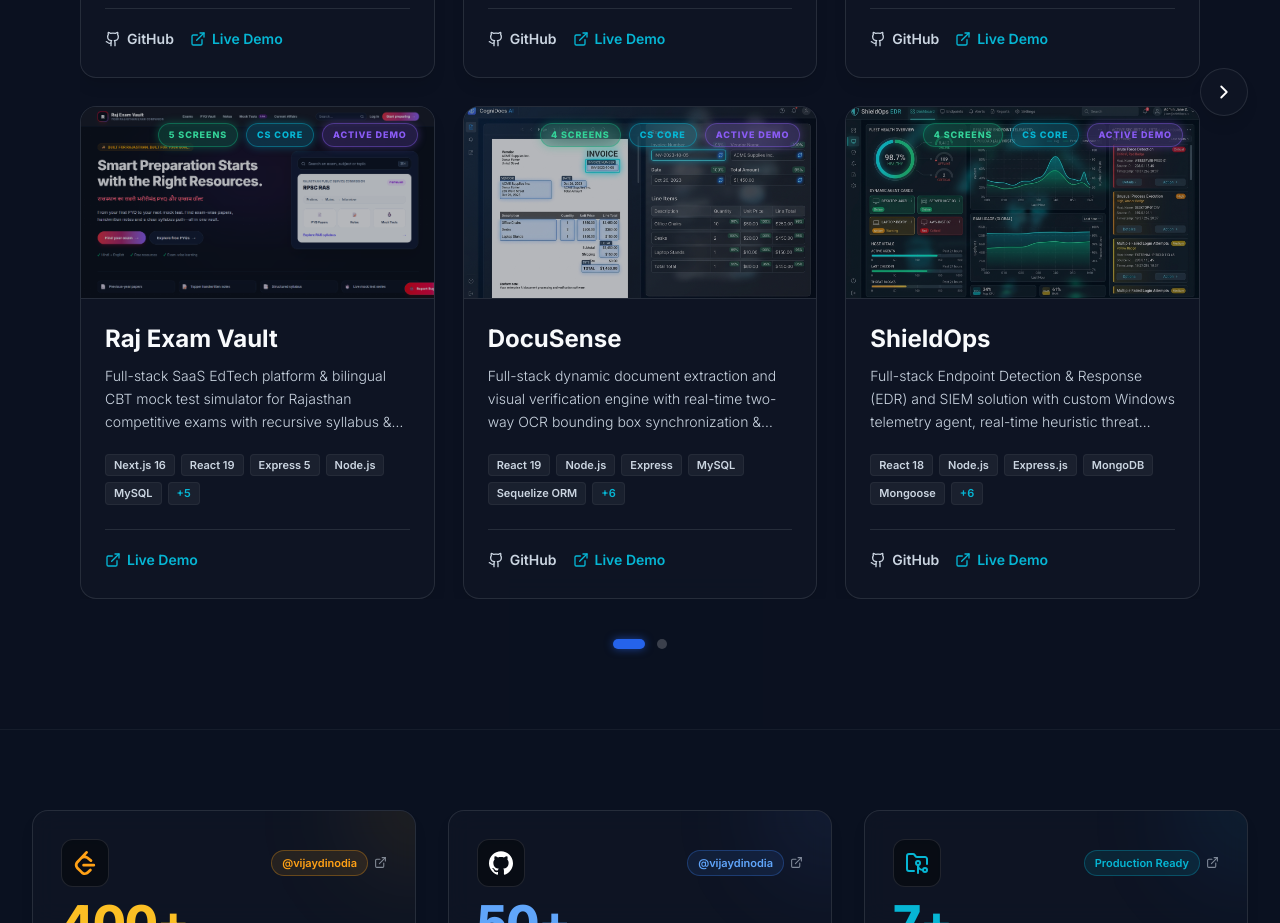
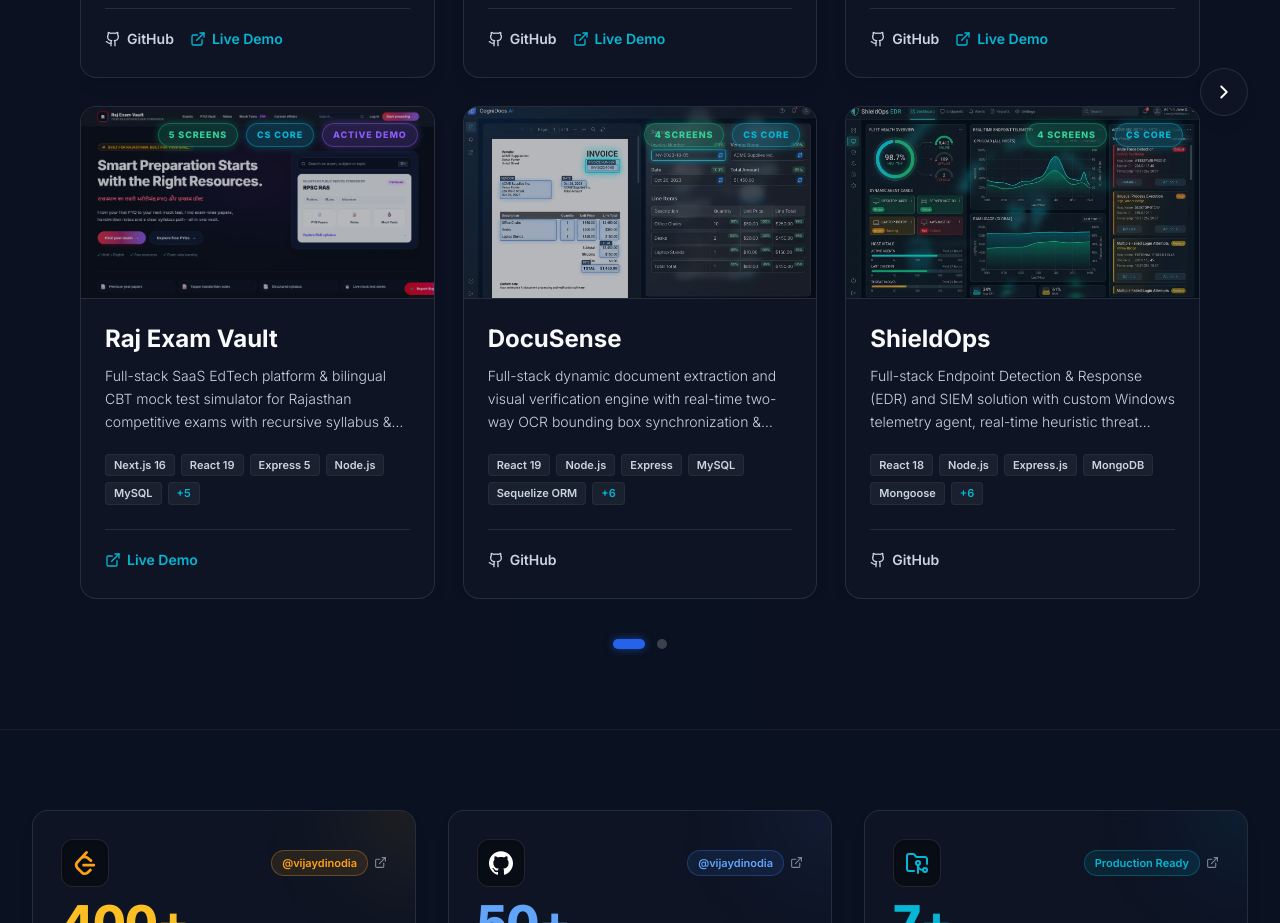
Before and after one commit to vijaydinodia/frontend-portfolio, a React (Vite) app: page / in a window 1280 px wide. Shown: the part 4100-5023 px from the top of the page. Built offline with nearby package versions, Linux system fonts and the light colour scheme.

Commit message:
live link

```diff
--- a/src/mockBackend.js
+++ b/src/mockBackend.js
@@ -236,7 +236,7 @@
     status: 'Completed',
     isFeatured: true,
     displayOrder: 4,
-    liveUrl: 'https://docusense-platform.vercel.app/',
+    liveUrl: null,
     githubUrl: 'https://github.com/vijaydinodia',
     thumbnail: '/projects/docusense/docusense-hero.png',
     screenshots: [
@@ -284,7 +284,7 @@
     status: 'Completed',
     isFeatured: true,
     displayOrder: 5,
-    liveUrl: 'https://shieldops-security.vercel.app/',
+    liveUrl: null,
     githubUrl: 'https://github.com/vijaydinodia',
     thumbnail: '/projects/shieldops/shieldops-hero.png',
     screenshots: [
@@ -568,6 +568,8 @@
     storedProjects.find(p => p._id === 'proj-rajexamvault')?.thumbnail?.includes('unsplash') ||
     storedProjects.find(p => p._id === 'proj-rajexamvault')?.liveUrl !== 'https://raj-exam-vault-frontend.vercel.app/' ||
     storedProjects.find(p => p._id === 'proj-rajexamvault')?.githubUrl !== null ||
+    storedProjects.find(p => p._id === 'proj-docusense')?.liveUrl !== null ||
+    storedProjects.find(p => p._id === 'proj-shieldops')?.liveUrl !== null ||
     !storedProjects.find(p => p._id === 'proj-task-manager')?.screenshots ||
     storedProjects.find(p => p._id === 'proj-task-manager')?.thumbnail?.includes('unsplash') ||
     storedProjects.some(p =>
```
